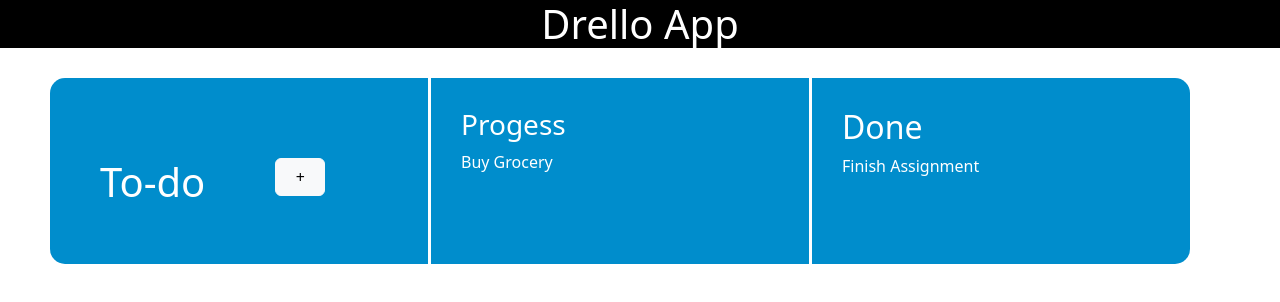
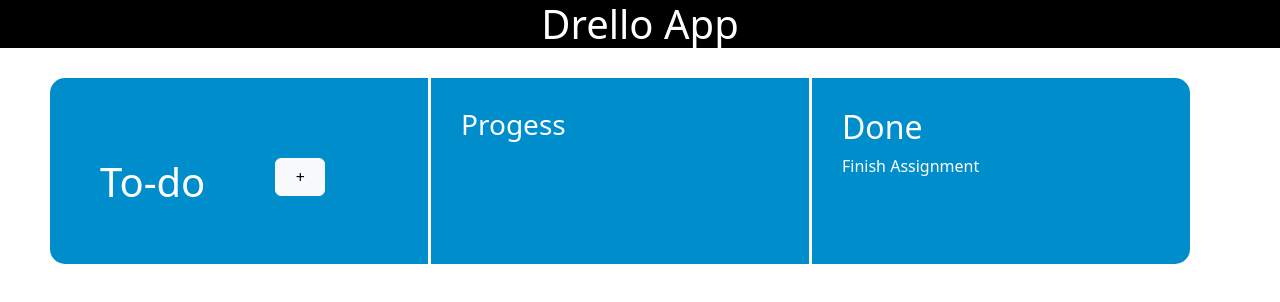
Before and after one commit to irshathbanu-mediwave/Todo-react, a React (Vite) app in the folder app/: page / in a window 1280 px wide. Shown: the top 302 px of the page. Built offline with nearby package versions, Linux system fonts and the light colour scheme.

Commit message:
add value

```diff
--- a/app/src/App.jsx
+++ b/app/src/App.jsx
@@ -80,7 +80,7 @@ function App() {
       value: { value, id },
     });
   }
-  function dragupdate(dragItemcurrent, dragoverItemcurrent, id) {
+  function dragUpdate(dragItemcurrent, dragoverItemcurrent, id) {
     dispatch({
       type: "TASK_DRAG",
       value: { dragItemcurrent, dragoverItemcurrent, id },
@@ -102,14 +102,14 @@ function App() {
               handledelete={handledelete}
               tasks={tasks}
               handleedit={handleedit}
-              dragupadte={dragupdate}
+              dragUpadte={dragUpdate}
             />
           </div>
           <div className="col Progess-card">
-            <Progess dragUpdate={dragupdate} />
+            <Progess dragUpdate={dragUpdate} />
           </div>
           <div className="col Done-card">
-            <Done dragUpdate={dragupdate} />
+            <Done dragUpdate={dragUpdate} />
           </div>
         </div>
       </div>
--- a/app/src/components/Progess.jsx
+++ b/app/src/components/Progess.jsx
@@ -1,13 +1,10 @@
 function Progess({ dragUpdate }) {
   const sortitem = (id) => {
-    dragUpdate(dragItem.current, dragOveritem.current, id);
+    dragUpdate(dragItem.current, dragOverItem.current, id);
   };
   return (
     <>
-      <div className="progess-cardss">
-        <h3>Progess </h3>
-        <p>Buy Grocery</p>
-      </div>
+      <h3>Progess</h3>
     </>
   );
 }
--- a/app/src/components/Todo.jsx
+++ b/app/src/components/Todo.jsx
@@ -5,9 +5,9 @@ function Addtodolist({ addTask, tasks, handledelete, handleedit, dragUpadte }) {
   const [value, setValue] = useState("");
   // const [currentDate, SetcurrentTime] = useState(new Date());
   const dragItem = useRef(null);
-  const dragOveritem = useRef(null);
+  const dragOverItem = useRef(null);
   const sortitem = (id) => {
-    dragUpadte(dragItem.current, dragOveritem.current, id);
+    dragUpadte(dragItem.current, dragOverItem.current, id);
   };
   const addCard = () => {
     addTask(value);
@@ -69,9 +69,9 @@ function Addtodolist({ addTask, tasks, handledelete, handleedit, dragUpadte }) {
                 dragItem.current = index;
               }}
               onDragEnter={(e) => {
-                dragOveritem.current = index;
+                dragOverItem.current = index;
               }}
-              onDragEnd={() => sortitem}
+              onDragEnd={() => sortitem(task.id)}
             >
               <div className="title">
                 Task:
```
